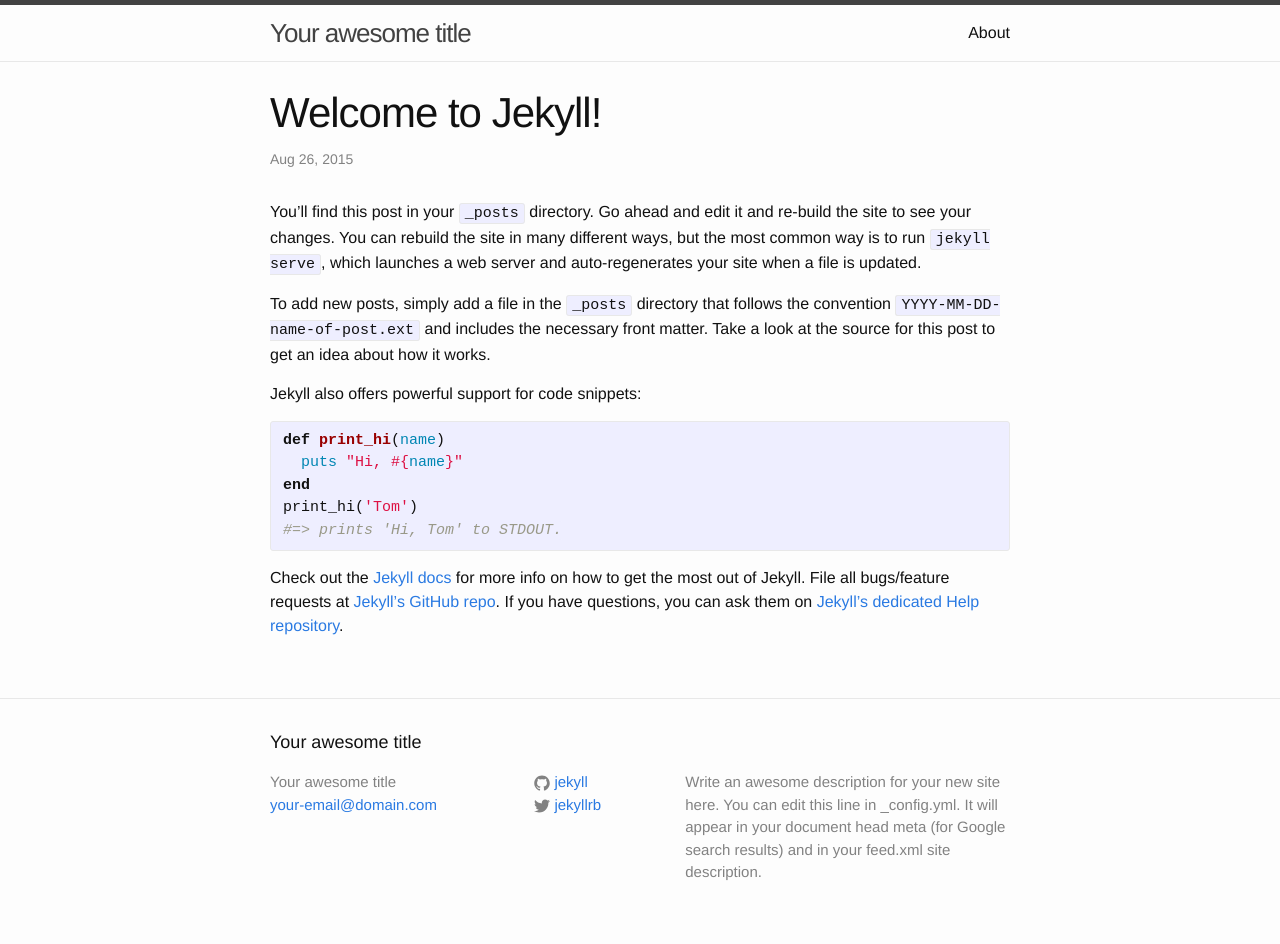
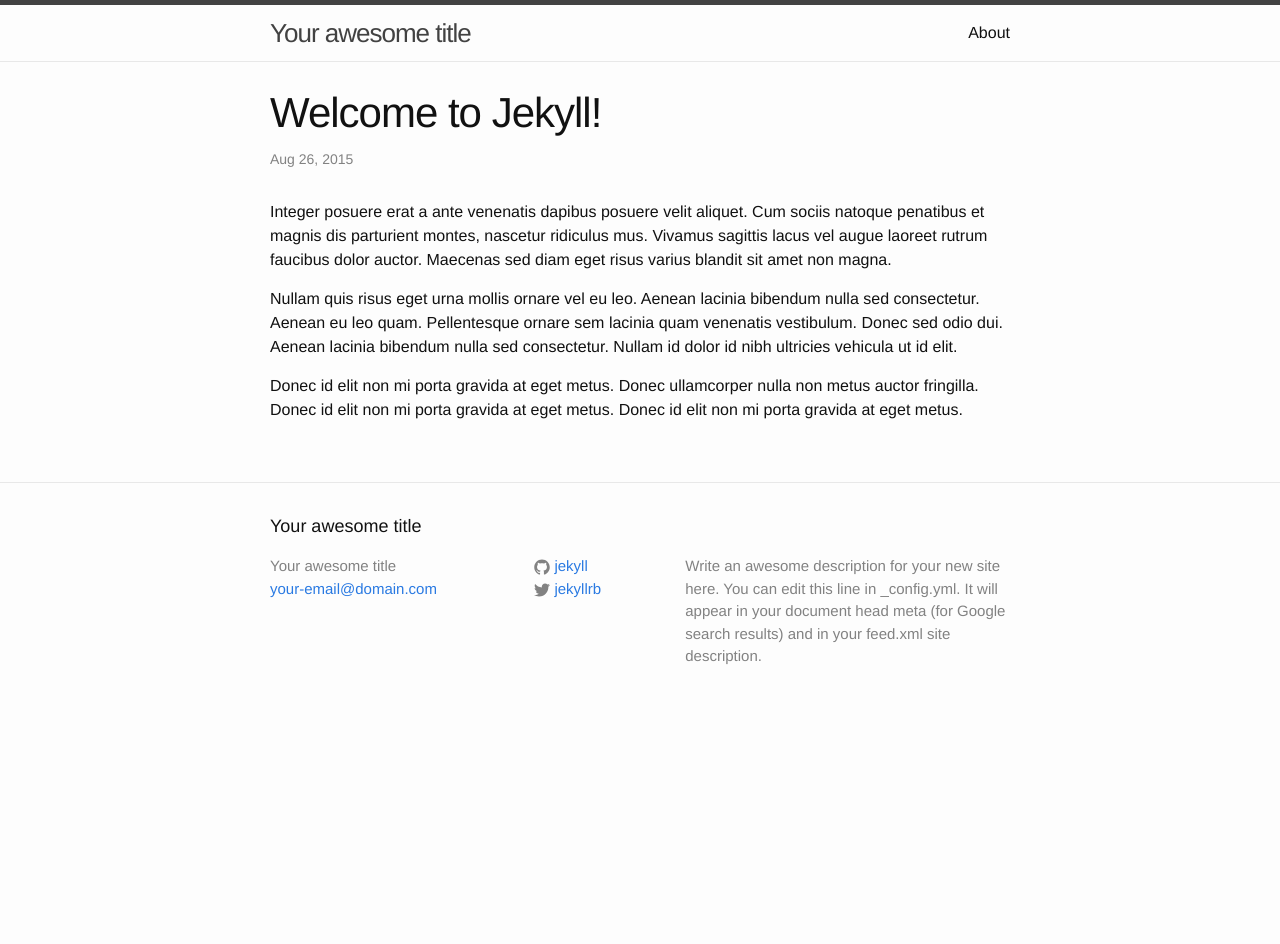
Before and after one commit to decaporg/jekyll-decap-cms, a Jekyll site: the page built from _posts/2015-08-26-welcome-to-jekyll.md, in a window 1280 px wide. Built offline with Jekyll 4.4.1, drawn with Linux system fonts in a browser that asks for light colours; after the commit the page ends 900 px from its top, so only the background shows below that.

Commit message:
Update 2015-08-26-welcome-to-jekyll.md

```diff
--- a/_posts/2015-08-26-welcome-to-jekyll.md
+++ b/_posts/2015-08-26-welcome-to-jekyll.md
@@ -4,22 +4,8 @@
 date:   2015-08-26 19:55:04
 categories: jekyll update
 ---
-You’ll find this post in your `_posts` directory. Go ahead and edit it and re-build the site to see your changes. You can rebuild the site in many different ways, but the most common way is to run `jekyll serve`, which launches a web server and auto-regenerates your site when a file is updated.
+Integer posuere erat a ante venenatis dapibus posuere velit aliquet. Cum sociis natoque penatibus et magnis dis parturient montes, nascetur ridiculus mus. Vivamus sagittis lacus vel augue laoreet rutrum faucibus dolor auctor. Maecenas sed diam eget risus varius blandit sit amet non magna.
 
-To add new posts, simply add a file in the `_posts` directory that follows the convention `YYYY-MM-DD-name-of-post.ext` and includes the necessary front matter. Take a look at the source for this post to get an idea about how it works.
+Nullam quis risus eget urna mollis ornare vel eu leo. Aenean lacinia bibendum nulla sed consectetur. Aenean eu leo quam. Pellentesque ornare sem lacinia quam venenatis vestibulum. Donec sed odio dui. Aenean lacinia bibendum nulla sed consectetur. Nullam id dolor id nibh ultricies vehicula ut id elit.
 
-Jekyll also offers powerful support for code snippets:
-
-{% highlight ruby %}
-def print_hi(name)
-  puts "Hi, #{name}"
-end
-print_hi('Tom')
-#=> prints 'Hi, Tom' to STDOUT.
-{% endhighlight %}
-
-Check out the [Jekyll docs][jekyll] for more info on how to get the most out of Jekyll. File all bugs/feature requests at [Jekyll’s GitHub repo][jekyll-gh]. If you have questions, you can ask them on [Jekyll’s dedicated Help repository][jekyll-help].
-
-[jekyll]:      http://jekyllrb.com
-[jekyll-gh]:   https://github.com/jekyll/jekyll
-[jekyll-help]: https://github.com/jekyll/jekyll-help
+Donec id elit non mi porta gravida at eget metus. Donec ullamcorper nulla non metus auctor fringilla. Donec id elit non mi porta gravida at eget metus. Donec id elit non mi porta gravida at eget metus.
```
